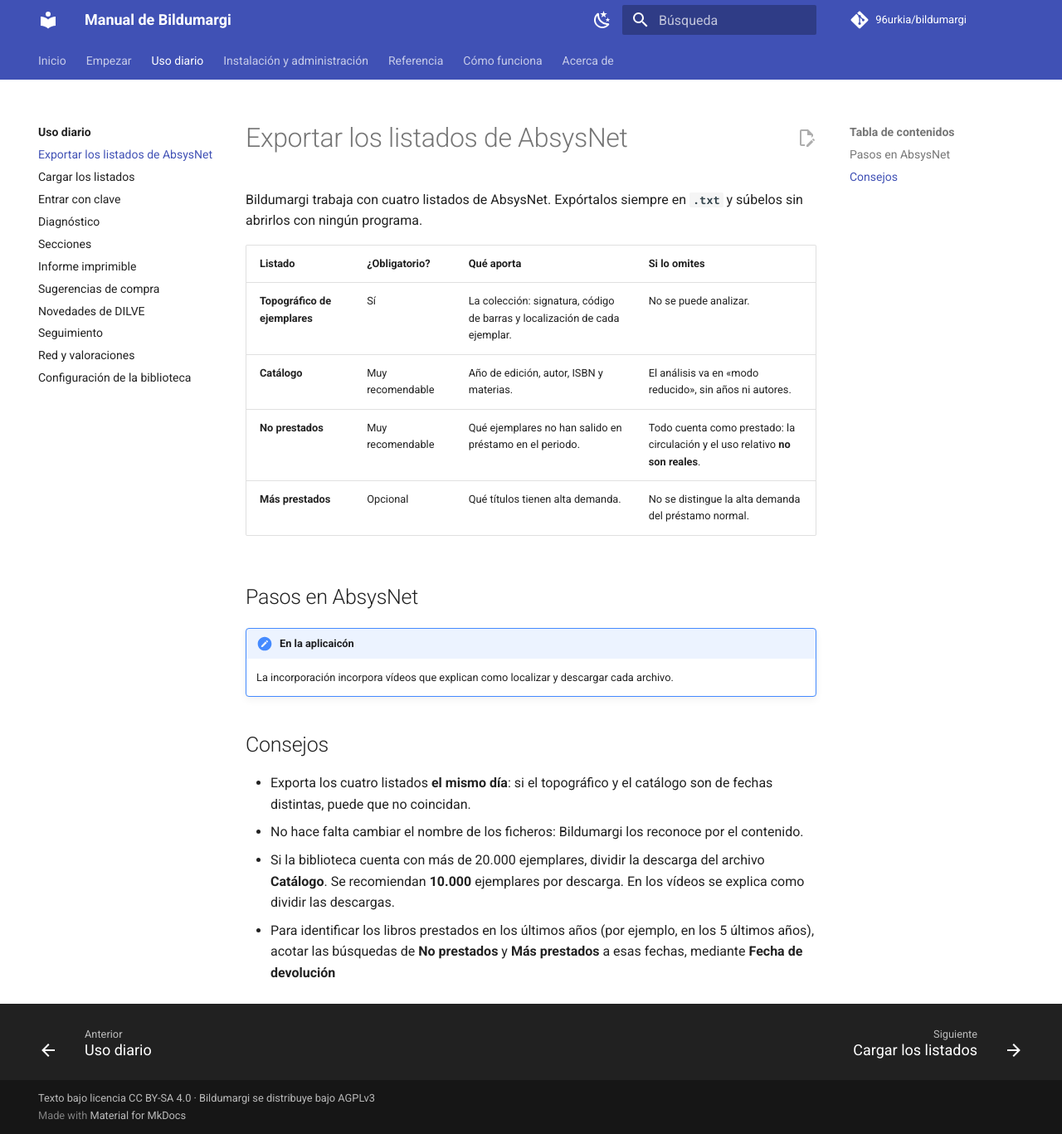
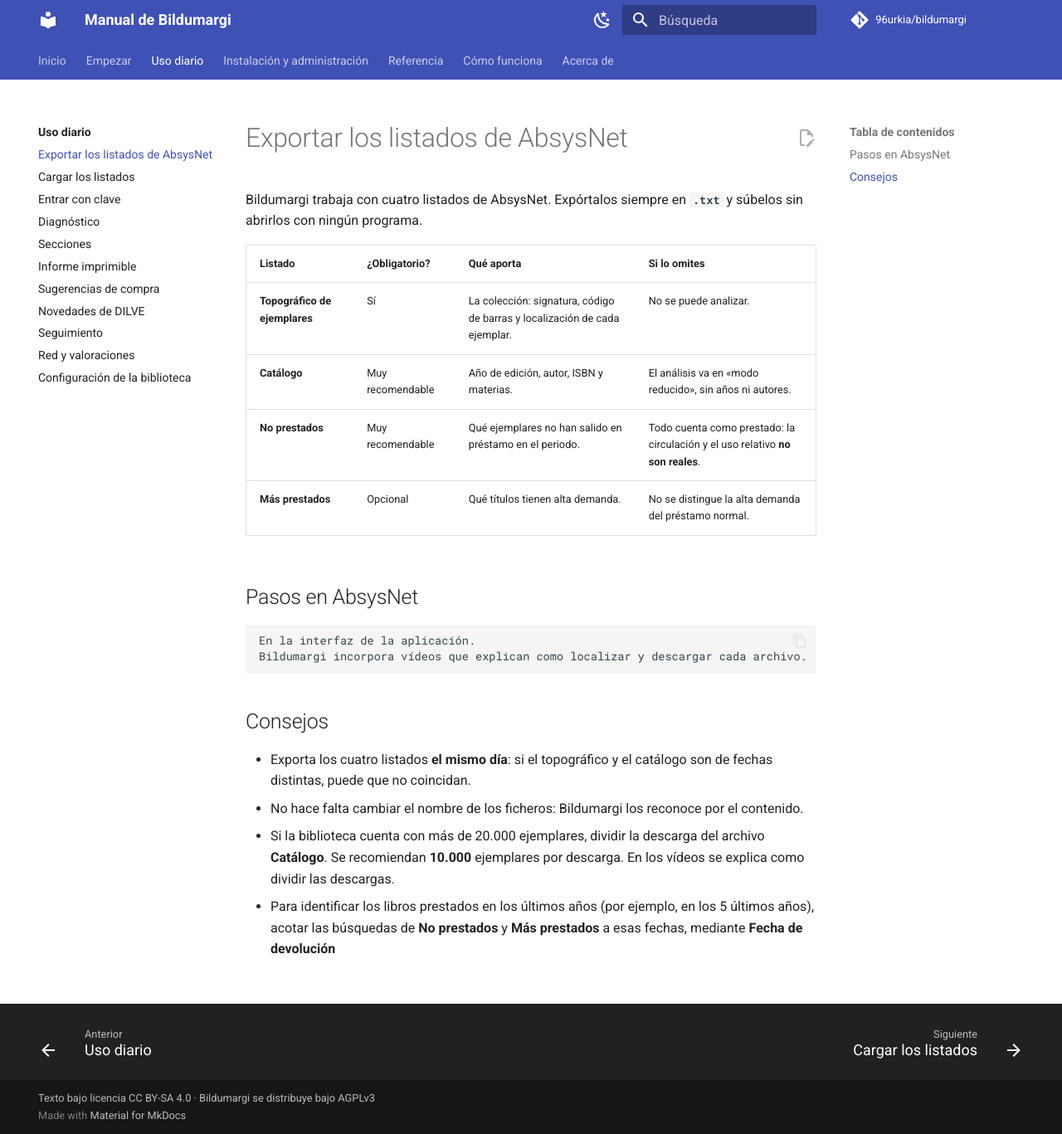
Before and after one commit to 96urkia/bildumargi, an MkDocs documentation site: the page built from docs/uso/exportar-absysnet.md, in a window 1280 px wide and 1367 px high. Shown: the whole window at 83% size. Built offline with MkDocs 1.6.1 and Material for MkDocs 9.7.7, drawn with Linux system fonts in a browser that asks for light colours; comment, search, counter and statistics services are not loaded.

Commit message:
Fix typos and enhance documentation clarity
Corrected typos and improved clarity in the documentation.

```diff
--- a/docs/uso/exportar-absysnet.md
+++ b/docs/uso/exportar-absysnet.md
@@ -12,8 +12,8 @@
 
 ## Pasos en AbsysNet
 
-!!! note "En la aplicaicón"
-    La incorporación incorpora vídeos que explican como localizar y descargar cada archivo.
+    En la interfaz de la aplicación.
+    Bildumargi incorpora vídeos que explican como localizar y descargar cada archivo.
 
 
 
```
